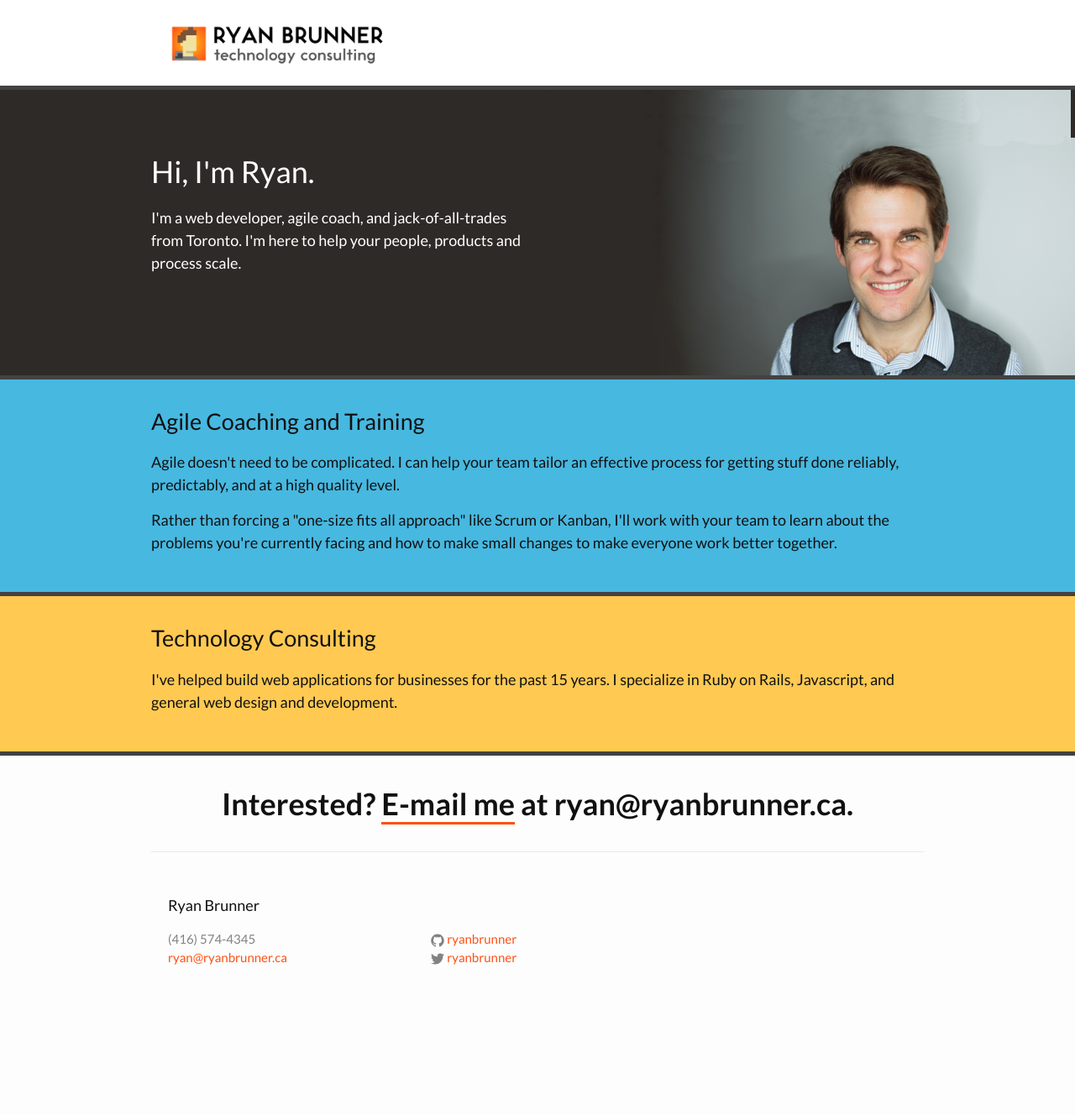
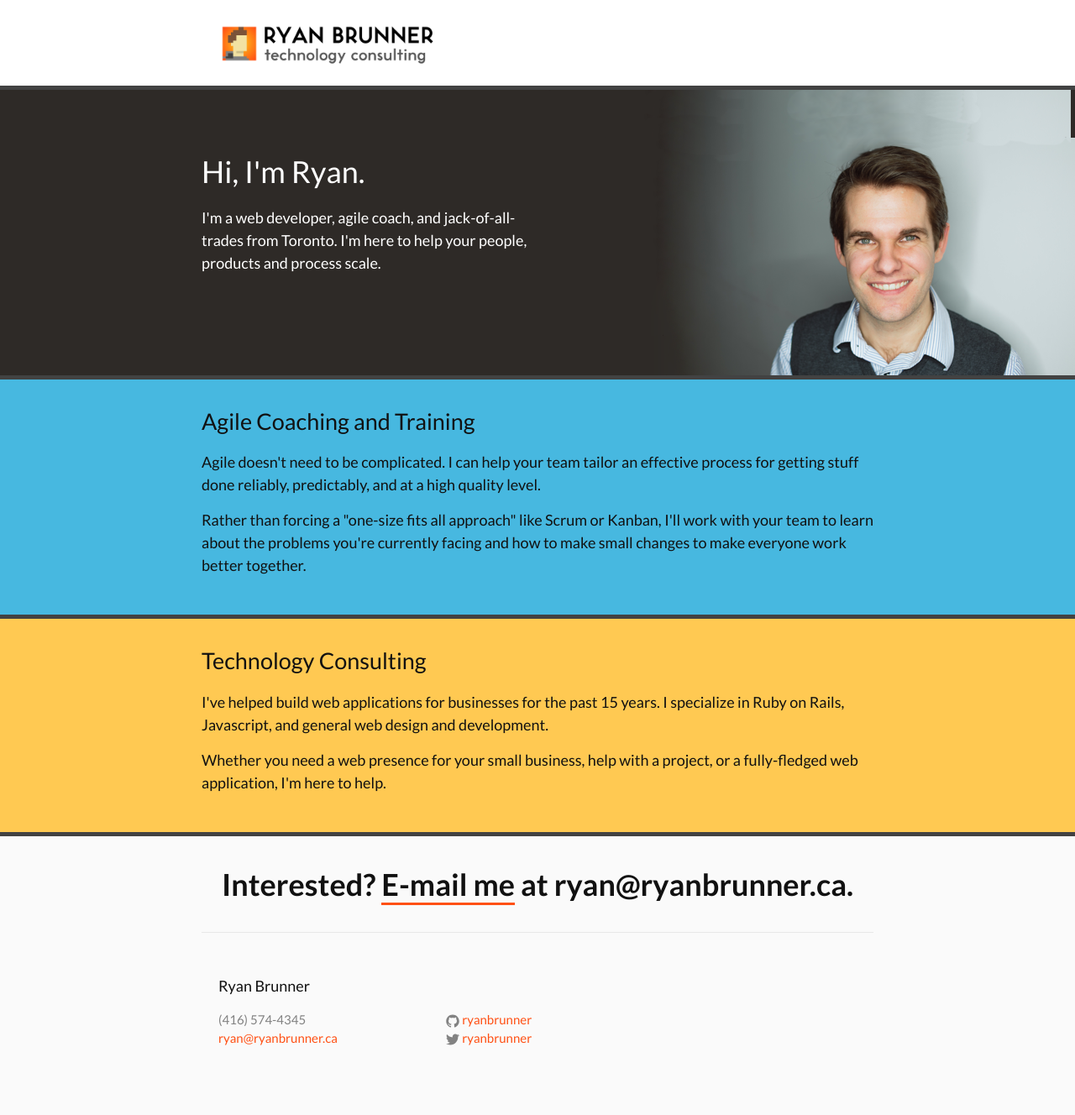
Before and after one commit to ryanbrunner/ryanbrunner.github.io, a Jekyll site: the page built from index.html, in a window 1280 px wide. Shown: the whole page at 84% size. Built offline with Jekyll 4.4.1, drawn with Linux system fonts in a browser that asks for light colours; before the commit the page ends 1232 px from its top, so only the background shows below that.

Commit message:
Fleshed out tech a bit more

```diff
--- a/_layouts/post.html
+++ b/_layouts/post.html
@@ -1,6 +1,8 @@
 ---
 layout: default
 ---
+
+<div class='wrapper page-content'>
 <article class="post" itemscope itemtype="http://schema.org/BlogPosting">
 
   <header class="post-header">
@@ -13,3 +15,4 @@ layout: default
   </div>
 
 </article>
+</div>
--- a/_sass/_layout.scss
+++ b/_sass/_layout.scss
@@ -38,7 +38,7 @@
 }
 
 .page-content {
-  max-width: 920px;
+  max-width: $content-width;
   margin: auto;
 }
 
--- a/css/main.scss
+++ b/css/main.scss
@@ -15,7 +15,7 @@ $base-line-height: 1.5;
 $spacing-unit:     30px;
 
 $text-color:       #111;
-$background-color: #fdfdfd;
+$background-color: #fafafa;
 $brand-color:      #ff5014;
 $secondary-color:  #47b8e0;
 $tertiary-color:   #ffc952;
--- a/index.html
+++ b/index.html
@@ -45,6 +45,12 @@ layout: default
           for the past 15 years. I specialize in Ruby on Rails,
           Javascript, and general web design and development.
         </p>
+
+        <p>
+          Whether you need a web presence for your small business,
+          help with a project, or a fully-fledged web application,
+          I'm here to help.
+        </p>
       </div>
     </section>
   </section>
```
Also changed, not shown: _posts/2016-02-24-manage-complexity.markdown (added, +7 -0 lines).
